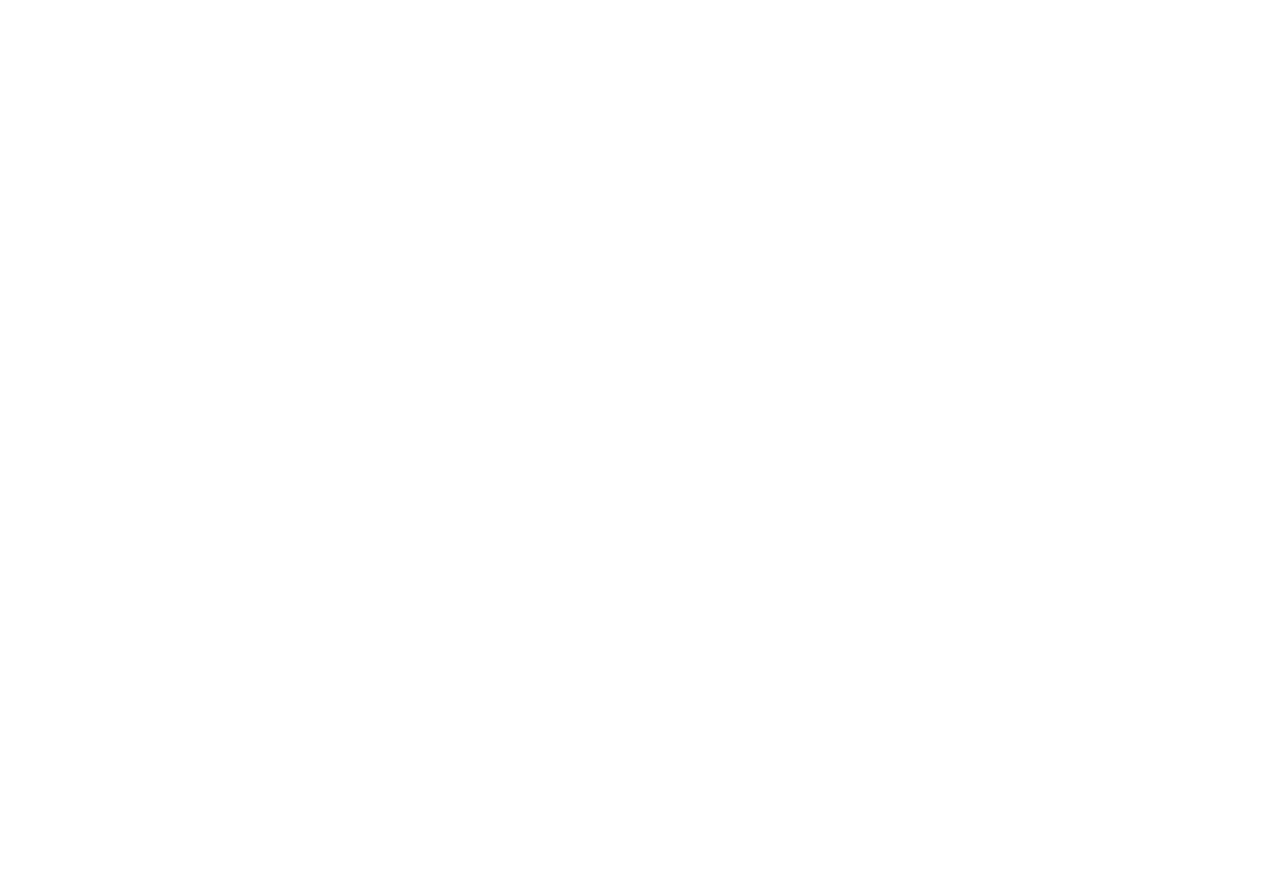
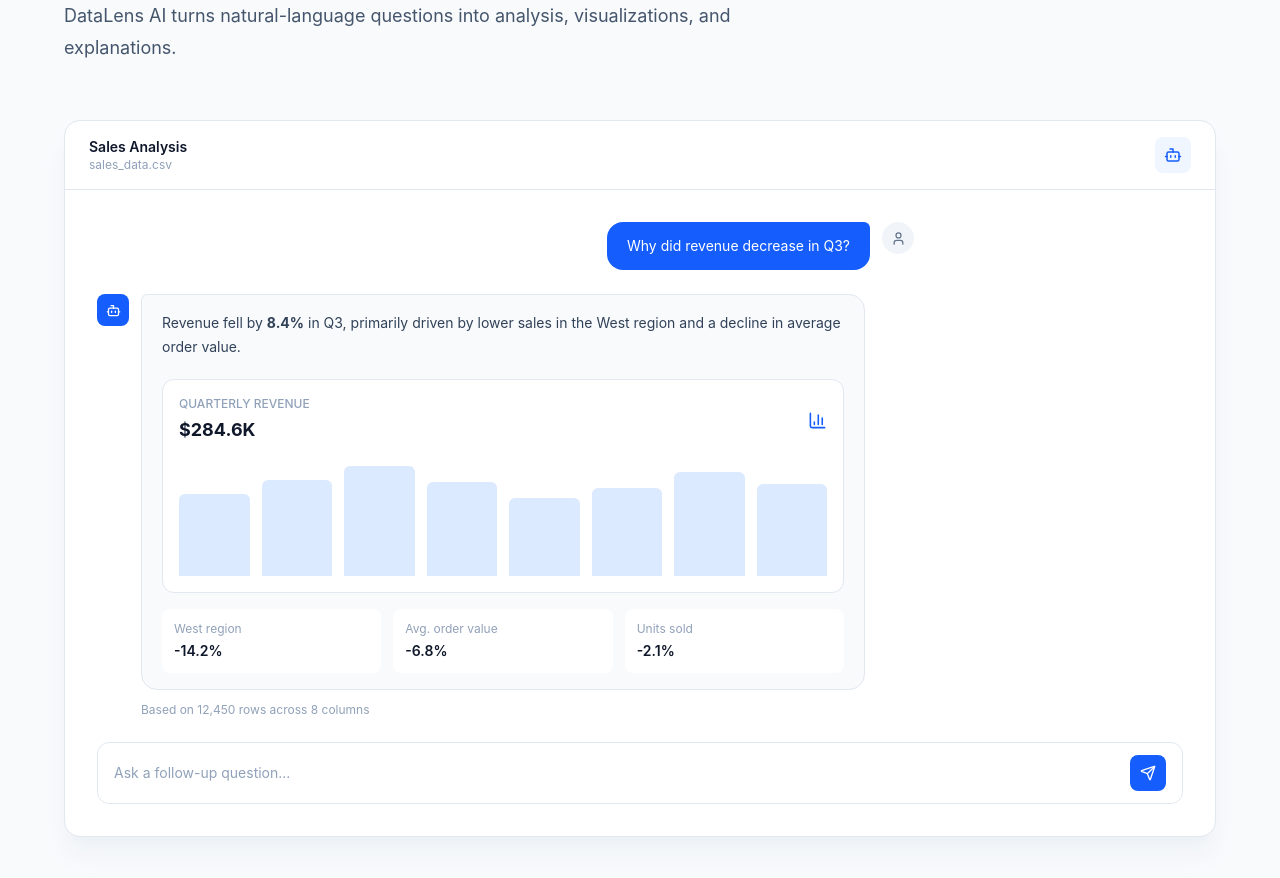
Before and after one commit to Ashutosh-io7/DataLens-AI, a React (Vite) app: page / in a window 1280 px wide. Shown: the part 3300-4178 px from the top of the page. Before the commit the page ends 3116 px from the top, so only its background shows below. Built offline with nearby package versions, Linux system fonts and the light colour scheme.

Commit message:
Build AI analysis experience preview

```diff
--- a/src/App.jsx
+++ b/src/App.jsx
@@ -3,6 +3,7 @@
 import ProductPreview from "./components/ProductPreview";
 import HowItWorks from "./components/HowItWorks";
 import ProductCapabilities from "./components/ProductCapabilities";
+import AIAnalysisPreview from "./components/AIAnalysisPreview";
 
 function App() {
   return (
@@ -12,6 +13,7 @@
       <ProductPreview/>
       <HowItWorks/>
       <ProductCapabilities/>
+      <AIAnalysisPreview/>
     </div>
   )
 }
--- /dev/null
+++ b/src/components/AIAnalysisPreview.jsx
@@ -0,0 +1,144 @@
+import { BarChart3, Bot, Send, User } from "lucide-react";
+
+function AIAnalysisPreview () {
+    return (
+        <section className="px-6 py-24 lg:px-16">
+            <div className="mx-auto max-w-6xl">
+                <div className="max-w-2xl">
+                    <p className="text-sm font-semibold uppercase tracking-wider text-blue-600">
+                        Ask. Analyze. Understand.
+                    </p>
+
+                    <h2 className="mt-3 text-3xl font-bold tracking-tight text-slate-900 sm:text-4xl">
+                        Have a conversation with your data.
+                    </h2>
+
+                    <p className="mt-4 text-lg leading-8 text-slate-600">
+                        DataLens AI turns natural-language questions into analysis,
+                        visualizations, and explanations.
+                    </p>
+                </div>
+
+                <div className="mt-14 overflow-hidden rounded-2xl border border-slate-200 bg-white shadow-xl shadow-slate-200/40">
+                    {/* Header */}
+                    <div className="flex items-center justify-between border-b border-slate-200 px-6 py-4">
+                        <div>
+                            <p className="text-sm font-semibold text-slate-900">
+                                Sales Analysis
+                            </p>
+                            <p className="text-xs text-slate-400">sales_data.csv</p>
+                        </div>
+
+                        <div className="flex h-9 w-9 items-center justify-center rounded-lg bg-blue-50 text-blue-600">
+                            <Bot size={18}/>
+                        </div>
+                    </div>
+
+                    {/* Conversation */}
+                    <div className="space-y-6 p-6 lg:p-8">
+                        {/* User */}
+                        <div className="ml-auto flex max-w-xl items-start gap-3">
+                            <div className="rounded-2xl rounded-tr-md bg-blue-600 px-5 py-3 text-sm leading-6 text-white">
+                                Why did revenue decrease in Q3?
+                            </div>
+
+                            <div className="flex h-8 w-8 shrink-0 items-center justify-center rounded-full bg-slate-100 text-slate-500">
+                                <User size={15}/>
+                            </div>
+                        </div>
+
+                        {/* AI */}
+
+                         <div className="flex max-w-3xl items-start gap-3">
+                            <div className="flex h-8 w-8 shrink-0 items-center justify-center rounded-lg bg-blue-600 text-white">
+                                <Bot size={15} />
+                            </div>
+
+                            <div className="flex-1">
+                                <div className="rounded-2xl rounded-tl-md border border-slate-200 bg-slate-50 px-5 py-4">
+                                    <p className="text-sm leading-6 text-slate-700">
+                                        Revenue fell by <strong>8.4%</strong> in Q3, primarily
+                                        driven by lower sales in the West region and a decline in
+                                        average order value.
+                                    </p>
+
+                                    <div className="mt-5 rounded-xl border border-slate-200 bg-white p-4">
+                                        <div className="flex items-center justify-between">
+                                            <div>
+                                                <p className="text-xs font-medium text-slate-400">
+                                                    QUARTERLY REVENUE
+                                                </p>
+                                                <p className="mt-1 text-lg font-bold text-slate-900">
+                                                    $284.6K
+                                                </p>
+                                            </div>
+
+                                            <BarChart3 size={19} className="text-blue-600" />
+                                        </div>
+
+                                        <div className="mt-5 flex h-28 items-end gap-3">
+                                            {[82, 96, 110, 94, 78, 88, 104, 92].map(
+                                                (height, index) => (
+                                                    <div
+                                                    key={index}
+                                                    className="flex-1 rounded-t-md bg-blue-100"
+                                                    style={{ height: `${height}px` }}
+                                                    />
+                                                )
+                                            )}
+                                        </div>
+                                    </div>
+
+                                    <div className="mt-4 grid gap-3 sm:grid-cols-3">
+                                        <div className="rounded-lg bg-white p-3">
+                                            <p className="text-xs text-slate-400">West region</p>
+                                            <p className="mt-1 text-sm font-semibold text-slate-900">
+                                                -14.2%
+                                            </p>
+                                        </div>
+
+                                        <div className="rounded-lg bg-white p-3">
+                                            <p className="text-xs text-slate-400">
+                                                Avg. order value
+                                            </p>
+                                            <p className="mt-1 text-sm font-semibold text-slate-900">
+                                                -6.8%
+                                            </p>
+                                        </div>
+
+                                        <div className="rounded-lg bg-white p-3">
+                                            <p className="text-xs text-slate-400">Units sold</p>
+                                            <p className="mt-1 text-sm font-semibold text-slate-900">
+                                                -2.1%
+                                            </p>
+                                        </div>
+                                    </div>
+                                </div>
+
+                                <p className="mt-3 text-xs text-slate-400">
+                                    Based on 12,450 rows across 8 columns
+                                </p>
+                            </div>
+                        </div>
+
+                        {/* Input */}
+
+                        <div className="flex items-center gap-3 rounded-xl border border-slate-200 bg-white px-4 py-3">
+                            <input
+                            type = "text"
+                            placeholder="Ask a follow-up question..."
+                            className="min-w-0 flex-1 bg-transparent text-sm text-slate-700 outline-none placeholder:text-slate-400"
+                            />
+
+                            <button className="flex h-9 w-9 shrink-0 items-center justify-center rounded-lg bg-blue-600 text-white transition hover:bg-blue-700">
+                                <Send size={16}/>
+                            </button>
+                        </div>
+                    </div>
+                </div>
+            </div>
+        </section>
+    )
+}
+
+export default AIAnalysisPreview;
```
